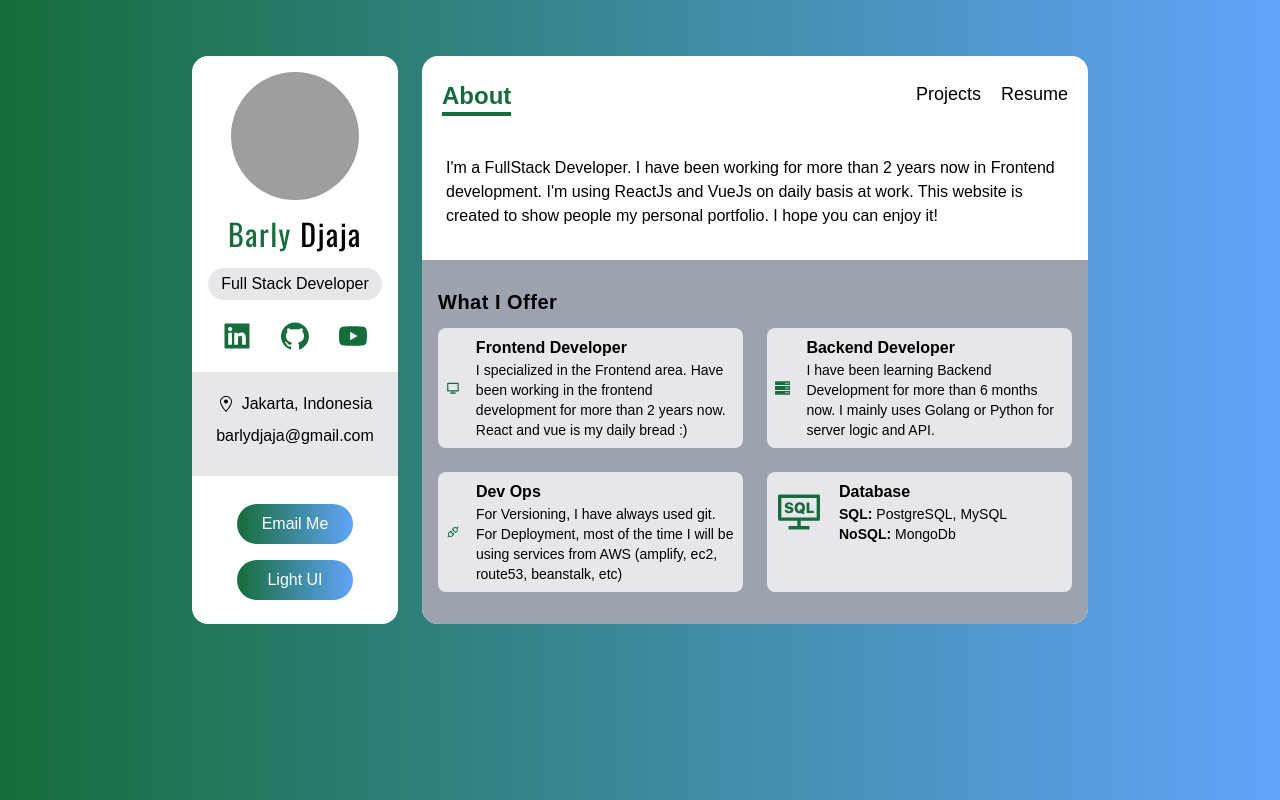
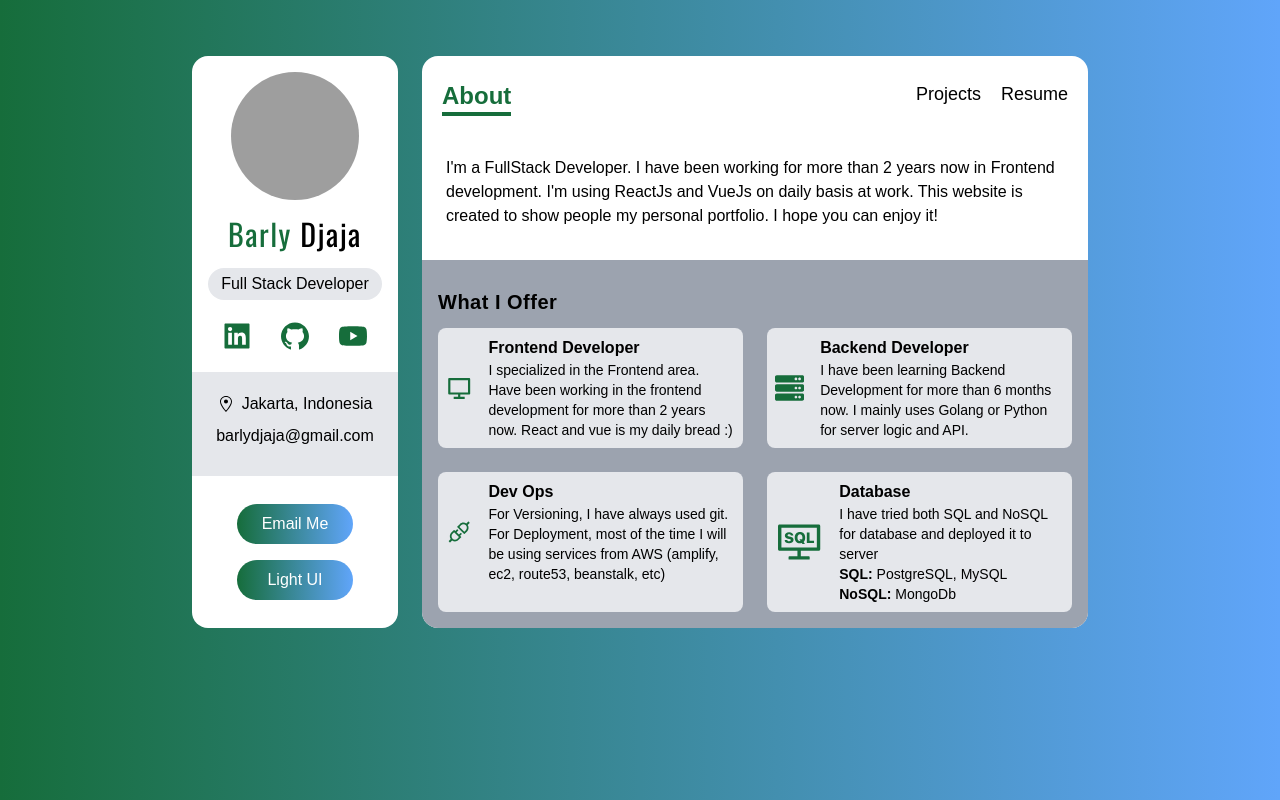
Before and after one commit to barlydjaja/portfolio-web, a Next.js app: page / in a window 1280 px wide. Built offline with nearby package versions, Linux system fonts and the light colour scheme; grey boxes are pictures that could not be loaded; a web font is replaced by a local one.

Commit message:
update about page

```diff
--- a/assets/json/data.ts
+++ b/assets/json/data.ts
@@ -21,7 +21,7 @@ export const services: IServices[] = [
     },
     {
         title: 'Database',
-        about: '<b>SQL:</b> PostgreSQL, MySQL<br/> <b>NoSQL:</b> MongoDb',
+        about: 'I have tried both SQL and NoSQL for database and deployed it to server <br/><b>SQL:</b> PostgreSQL, MySQL<br/> <b>NoSQL:</b> MongoDb',
         Icon: AiOutlineConsoleSql,
     }
 ]
--- a/components/ServiceCard.tsx
+++ b/components/ServiceCard.tsx
@@ -10,7 +10,7 @@ const ServiceCard:FunctionComponent<{service:IServices}> = ({service:{Icon, titl
     }
     return (
         <div className={'p-2 flex items-center space-x-4'}>
-            <Icon className={'w-12 h-12 text-green'}/>
+            <Icon className={'w-24 h-24 text-green'}/>
             <div>
                 <h4 className={'font-bold'}>{title}</h4>
                 <p className={'text-sm'} dangerouslySetInnerHTML={createMarkup()}/>
```
